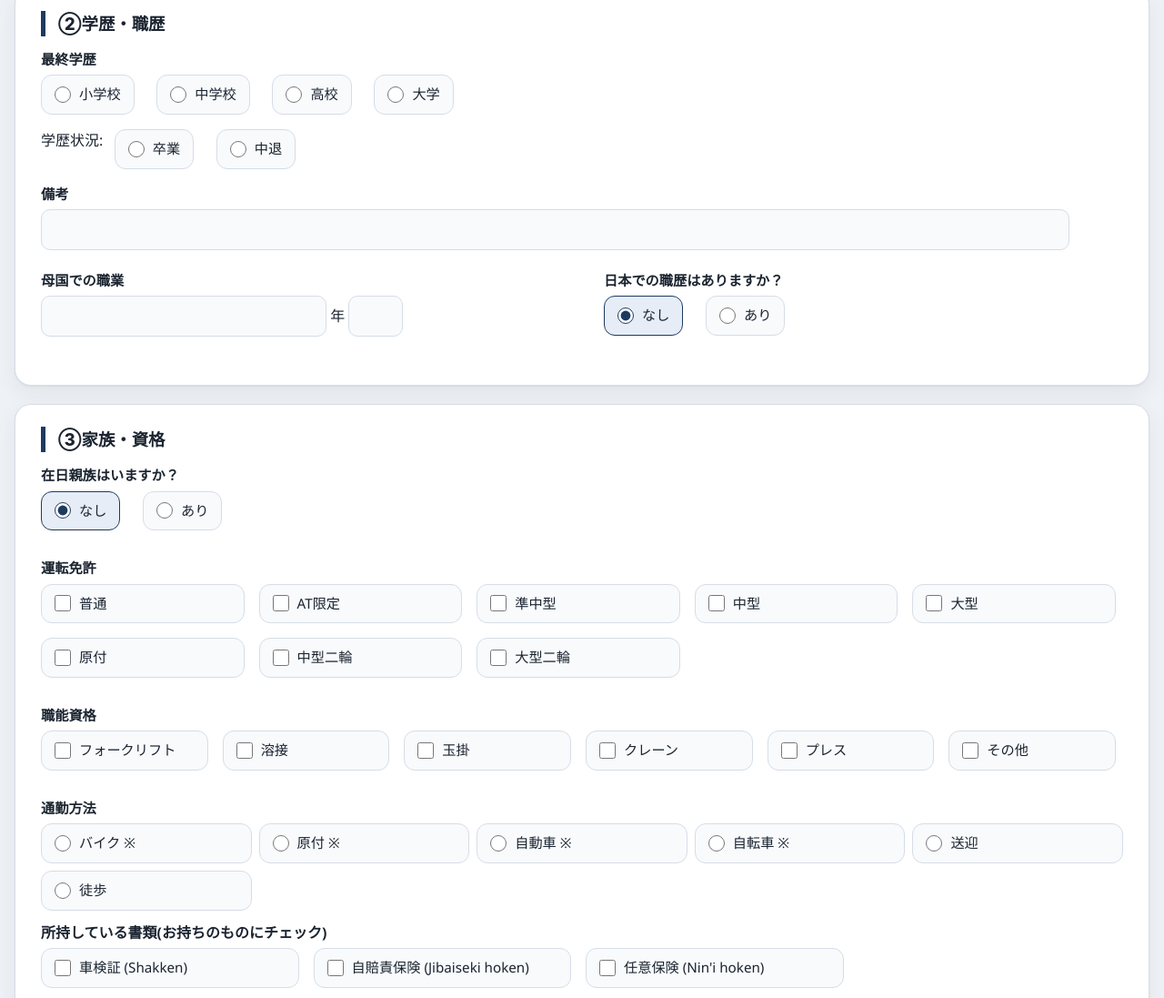
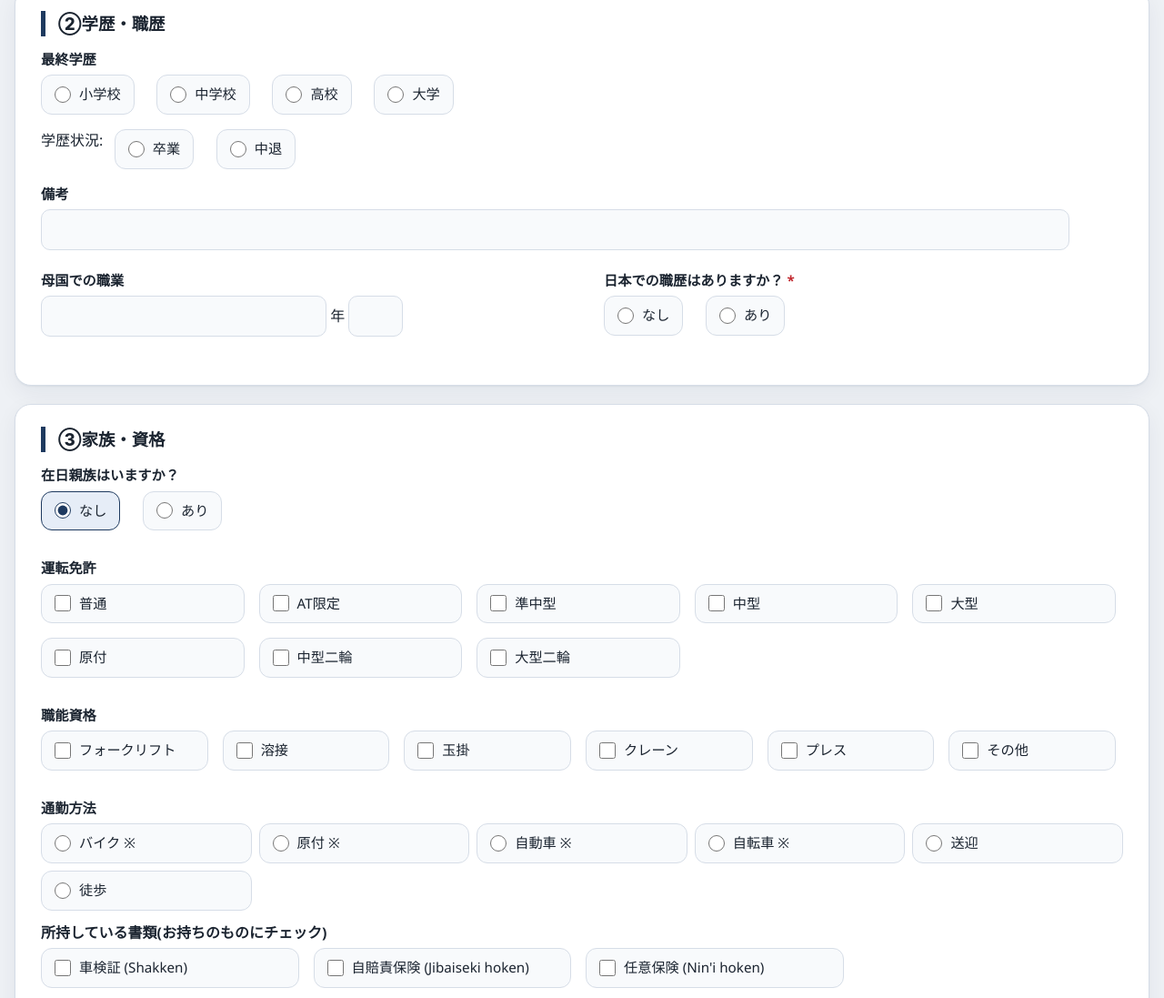
Before and after one commit to goroyugengaisha-rgb/curriculo-goro, a plain HTML site: page index.html in a window 1280 px wide. Shown: the part 1071-2168 px from the top of the page at 91% size. Drawn offline with Linux system fonts and the light colour scheme.

Commit message:
Update index.html

```diff
--- a/index.html
+++ b/index.html
@@ -552,8 +552,8 @@
 
             <!-- Pergunta condicional de experiência no Japão -->
             <div class="form-group sep">
-                <label data-translate="question_japan_exp">Você tem experiência profissional no Japão? / 日本での職歴はありますか？</label>
-                <label><input type="radio" name="hasJapanExp" value="no" checked onclick="toggleJapanExperience(false)"> <span data-translate="opt_no">Não / なし</span></label> &nbsp;&nbsp;
+                <label class="required" data-translate="question_japan_exp">Você tem experiência profissional no Japão? / 日本での職歴はありますか？</label>
+                <label><input type="radio" name="hasJapanExp" value="no" required onclick="toggleJapanExperience(false)"> <span data-translate="opt_no">Não / なし</span></label> &nbsp;&nbsp;
                 <label><input type="radio" name="hasJapanExp" value="yes" onclick="toggleJapanExperience(true)"> <span data-translate="opt_yes">Sim / あり</span></label>
             </div>
 
```
